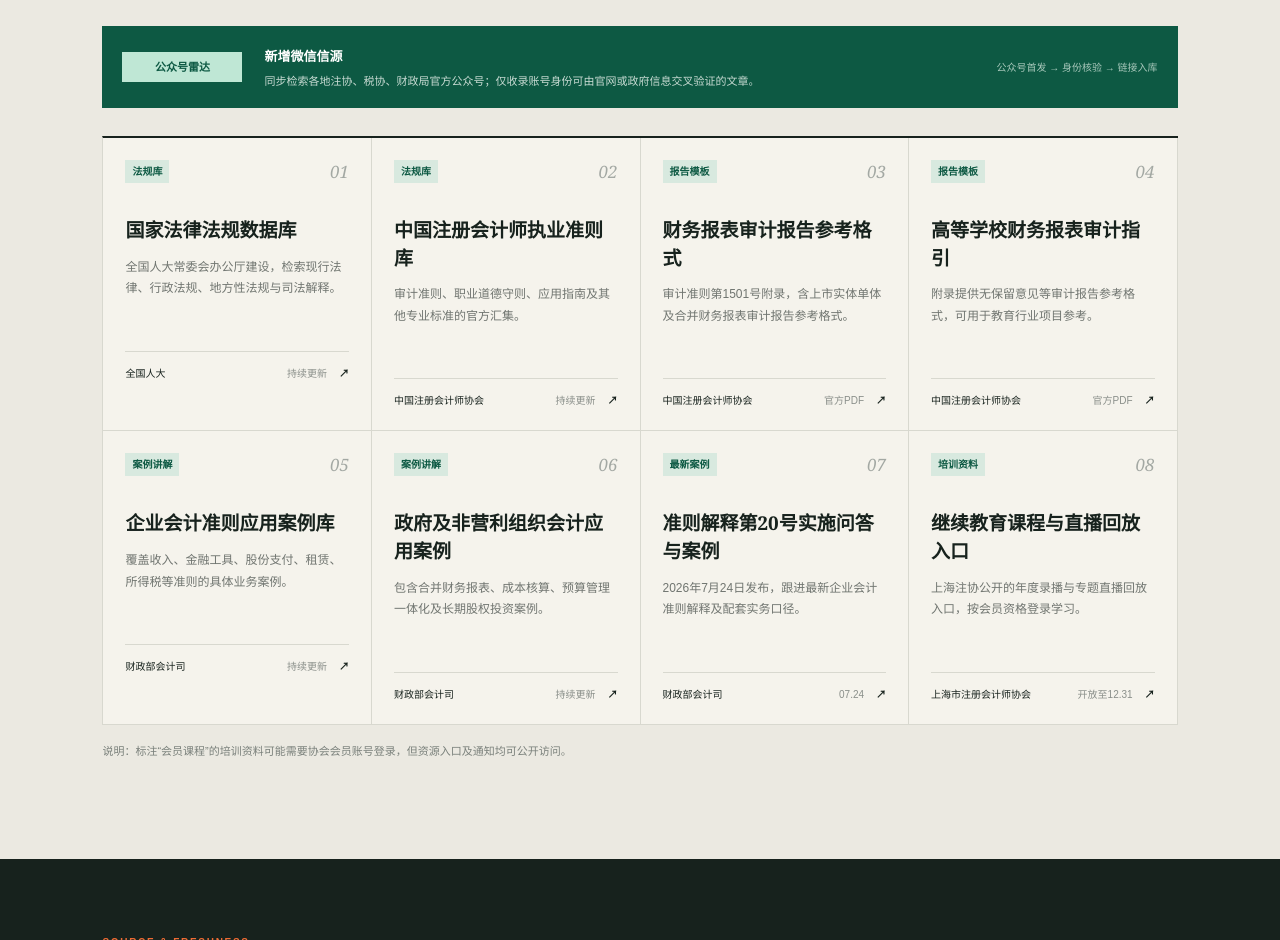
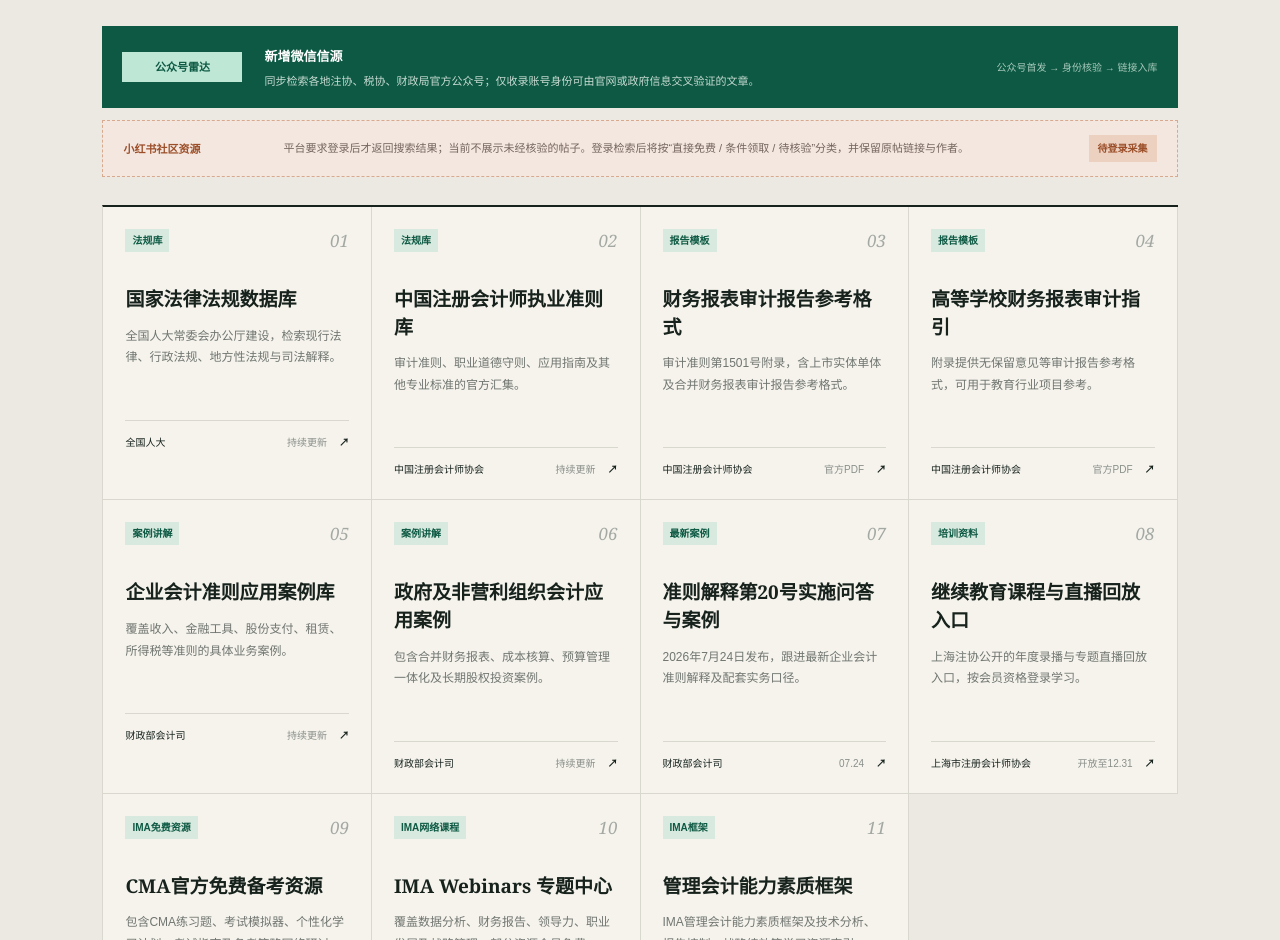
Before and after one commit to zwcpa1973/finance-daily-report, a Next.js app: page / in a window 1280 px wide. Shown: the part 2472-3412 px from the top of the page. Built offline with nearby package versions, Linux system fonts and the light colour scheme.

Commit message:
Add IMA resources and Xiaohongshu source status

```diff
--- a/app/page.tsx
+++ b/app/page.tsx
@@ -22,6 +22,9 @@ const resources = [
   { kind: "案例讲解", title: "政府及非营利组织会计应用案例", desc: "包含合并财务报表、成本核算、预算管理一体化及长期股权投资案例。", source: "财政部会计司", updated: "持续更新", url: "https://kjs.mof.gov.cn/zt/zfkjzz/yyal/" },
   { kind: "最新案例", title: "准则解释第20号实施问答与案例", desc: "2026年7月24日发布，跟进最新企业会计准则解释及配套实务口径。", source: "财政部会计司", updated: "07.24", url: "https://kjs.mof.gov.cn/gongzuotongzhi/index.htm" },
   { kind: "培训资料", title: "继续教育课程与直播回放入口", desc: "上海注协公开的年度录播与专题直播回放入口，按会员资格登录学习。", source: "上海市注册会计师协会", updated: "开放至12.31", url: "https://www.shcpa.org.cn/column/?psid=71" },
+  { kind: "IMA免费资源", title: "CMA官方免费备考资源", desc: "包含CMA练习题、考试模拟器、个性化学习计划、考试指南及备考策略网络研讨会。", source: "IMA官方", updated: "持续开放", url: "https://prodcm.imanet.org/ima-certifications/cma-certification/prepare/resources" },
+  { kind: "IMA网络课程", title: "IMA Webinars 专题中心", desc: "覆盖数据分析、财务报告、领导力、职业发展及战略管理；部分资源会员免费。", source: "IMA官方", updated: "持续更新", url: "https://www.imanet.org/continuing-education/webinars" },
+  { kind: "IMA框架", title: "管理会计能力素质框架", desc: "IMA管理会计能力素质框架及技术分析、报告控制、战略绩效等学习资源索引。", source: "IMA官方", updated: "免费PDF", url: "https://prodcm.imanet.org/-/media/IMA/Files/Home/Insights-and-Trends/SMA/IMA-Management-Accounting-Competency-Framework/IMA-Management-Accounting-Competency-Framework.ashx" },
 ];
 
 export default function Home() {
@@ -84,6 +87,7 @@ export default function Home() {
       <section className="resourceSection" id="resources">
         <div className="sectionTitle"><div><span className="kicker">FREE PROFESSIONAL TOOLKIT</span><h2>免费专业资源</h2></div><p>法规、模板、课件与案例 · 官方入口直达</p></div>
         <div className="wechatRadar"><span>公众号雷达</span><div><b>新增微信信源</b><p>同步检索各地注协、税协、财政局官方公众号；仅收录账号身份可由官网或政府信息交叉验证的文章。</p></div><em>公众号首发 → 身份核验 → 链接入库</em></div>
+        <div className="communityRadar"><span>小红书社区资源</span><p>平台要求登录后才返回搜索结果；当前不展示未经核验的帖子。登录检索后将按“直接免费 / 条件领取 / 待核验”分类，并保留原帖链接与作者。</p><b>待登录采集</b></div>
         <div className="resourceGrid">
           {resources.map((resource, i) => <a className="resourceCard" href={resource.url} target="_blank" rel="noreferrer" key={resource.title}>
             <div className="resourceTop"><span>{resource.kind}</span><b>{String(i + 1).padStart(2, "0")}</b></div>
--- a/app/update.css
+++ b/app/update.css
@@ -29,6 +29,10 @@
 .wechatRadar b { font-size: 13px; }
 .wechatRadar p { margin: 5px 0 0; color: #c8dbd3; font-size: 11px; line-height: 1.6; }
 .wechatRadar em { color: #a8c8bb; font-size: 10px; font-style: normal; white-space: nowrap; }
+.communityRadar { display: grid; grid-template-columns: 140px 1fr auto; gap: 20px; align-items: center; margin: -16px 0 28px; padding: 14px 20px; border: 1px dashed #d7a98e; background: #f4e7df; }
+.communityRadar span { color: #9b4e28; font-size: 11px; font-weight: 800; }
+.communityRadar p { margin: 0; color: #74665e; font-size: 11px; line-height: 1.7; }
+.communityRadar b { padding: 6px 9px; color: #9b4e28; background: #ecd1c1; font-size: 10px; white-space: nowrap; }
 .resourceCard { min-height: 270px; padding: 22px; border-right: 1px solid var(--line); border-bottom: 1px solid var(--line); background: #f5f3ec; transition: .2s; }
 .resourceCard:hover { color: white; background: var(--green); transform: translateY(-3px); }
 .resourceTop,.resourceFoot { display: flex; align-items: center; justify-content: space-between; }
@@ -47,6 +51,8 @@
   .resourceGrid { grid-template-columns: 1fr; }
   .wechatRadar { grid-template-columns: 1fr; gap: 10px; }
   .wechatRadar > span { width: max-content; }
+  .communityRadar { grid-template-columns: 1fr; gap: 8px; }
+  .communityRadar b { width: max-content; }
   .resourceCard { min-height: auto; }
   .resourceCard p { min-height: auto; }
 }
```
